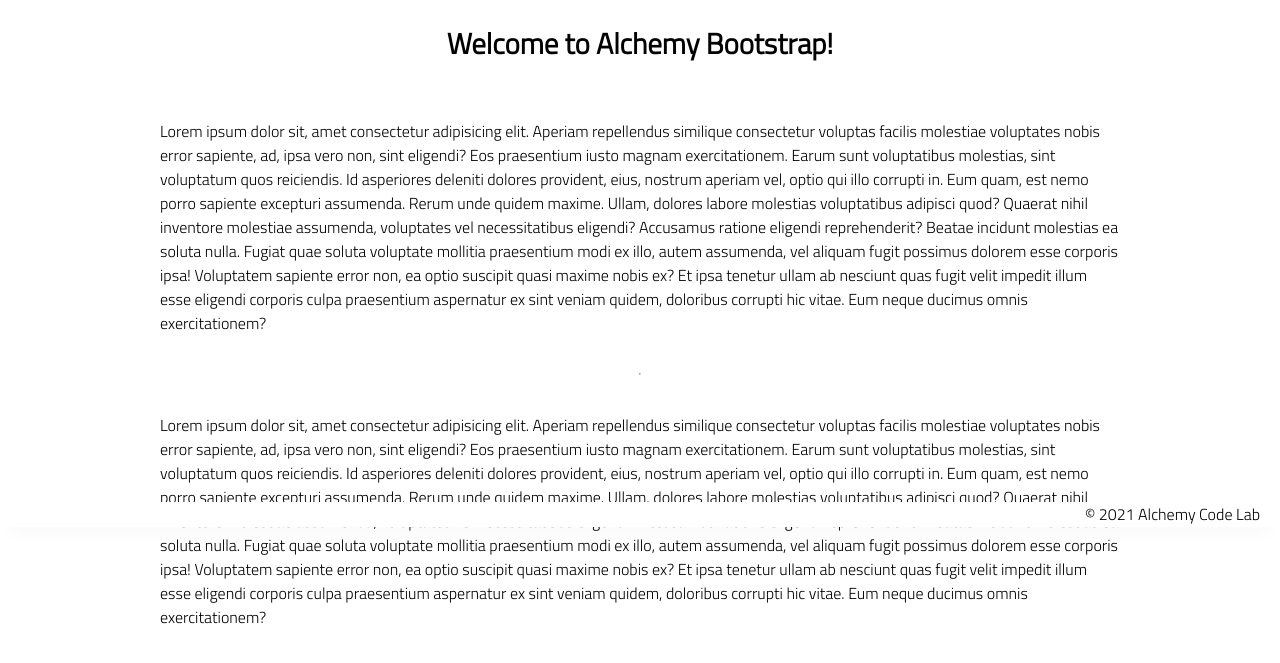
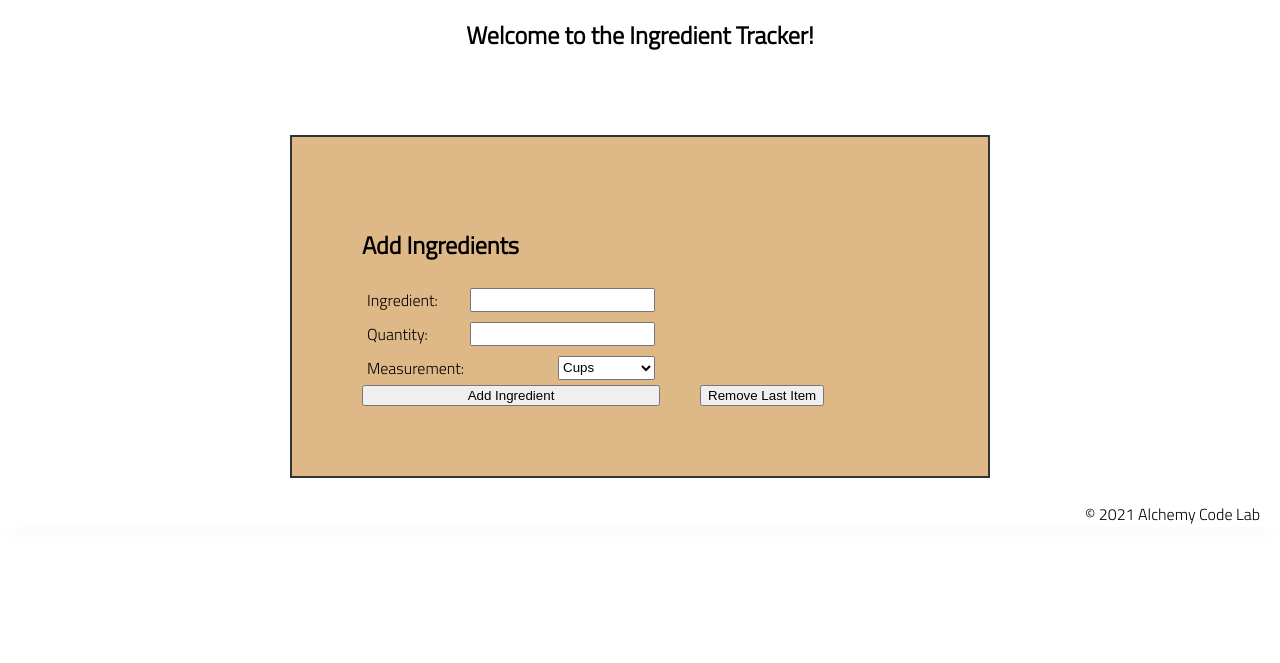
Before and after one commit to aaronEnyetu/mealTracker, a plain HTML site: page index.html in a window 1280 px wide. Shown: the part 273-936 px from the top of the page. After the commit the page ends 875 px from the top, so only its background shows below. Drawn offline with Linux system fonts and the light colour scheme.

Commit message:
Designed the Ingredient section

```diff
--- a/index.html
+++ b/index.html
@@ -21,45 +21,44 @@
     <main>
         <section class="main-section">
             <img class="main-logo" src="./assets/alchemy-logo.png" />
-            <h2>
-                Welcome to Alchemy Bootstrap!
-            </h2>
+            <h1>
+                Welcome to the Ingredient Tracker!
+            </h1>
+            <section>
 
-            <p>
-                Lorem ipsum dolor sit, amet consectetur adipisicing elit. Aperiam repellendus similique consectetur
-                voluptas facilis molestiae voluptates nobis error sapiente, ad, ipsa vero non, sint eligendi? Eos
-                praesentium iusto magnam exercitationem.
-                Earum sunt voluptatibus molestias, sint voluptatum quos reiciendis. Id asperiores deleniti dolores
-                provident, eius, nostrum aperiam vel, optio qui illo corrupti in. Eum quam, est nemo porro sapiente
-                excepturi assumenda.
-                Rerum unde quidem maxime. Ullam, dolores labore molestias voluptatibus adipisci quod? Quaerat nihil
-                inventore molestiae assumenda, voluptates vel necessitatibus eligendi? Accusamus ratione eligendi
-                reprehenderit? Beatae incidunt molestias ea soluta nulla.
-                Fugiat quae soluta voluptate mollitia praesentium modi ex illo, autem assumenda, vel aliquam fugit
-                possimus dolorem esse corporis ipsa! Voluptatem sapiente error non, ea optio suscipit quasi maxime nobis
-                ex?
-                Et ipsa tenetur ullam ab nesciunt quas fugit velit impedit illum esse eligendi corporis culpa
-                praesentium aspernatur ex sint veniam quidem, doloribus corrupti hic vitae. Eum neque ducimus omnis
-                exercitationem?
-            </p>
-            <hr />
-            <p>
-                Lorem ipsum dolor sit, amet consectetur adipisicing elit. Aperiam repellendus similique consectetur
-                voluptas facilis molestiae voluptates nobis error sapiente, ad, ipsa vero non, sint eligendi? Eos
-                praesentium iusto magnam exercitationem.
-                Earum sunt voluptatibus molestias, sint voluptatum quos reiciendis. Id asperiores deleniti dolores
-                provident, eius, nostrum aperiam vel, optio qui illo corrupti in. Eum quam, est nemo porro sapiente
-                excepturi assumenda.
-                Rerum unde quidem maxime. Ullam, dolores labore molestias voluptatibus adipisci quod? Quaerat nihil
-                inventore molestiae assumenda, voluptates vel necessitatibus eligendi? Accusamus ratione eligendi
-                reprehenderit? Beatae incidunt molestias ea soluta nulla.
-                Fugiat quae soluta voluptate mollitia praesentium modi ex illo, autem assumenda, vel aliquam fugit
-                possimus dolorem esse corporis ipsa! Voluptatem sapiente error non, ea optio suscipit quasi maxime nobis
-                ex?
-                Et ipsa tenetur ullam ab nesciunt quas fugit velit impedit illum esse eligendi corporis culpa
-                praesentium aspernatur ex sint veniam quidem, doloribus corrupti hic vitae. Eum neque ducimus omnis
-                exercitationem?
-            </p>
+                <div class="ingredients">
+
+                    <form id="add-ingredient">
+                        <h2>Add Ingredients</h2>
+                    <label>
+                        Ingredient:
+                        <input type="text" name="ingredient" id="ingredient"/>
+                    </label>
+                    <label>
+                        Quantity:
+                        <input type="number" name="quantity" id="quantity"/>
+                    </label>
+                    <label>
+                        Measurement:
+                        <select id="measurement">
+                            <option value="Cups">Cups</option>
+                            <option value="Grams">Grams</option>
+                            <option value="Milliliter">Milliliter</option>
+                            <option value="Teaspoon">Teaspoons</option>
+                            <option value="Tablespoon">Tablespoons</option>
+                        </select>
+                    </label>
+                    <button type="submit">Add Ingredient</button>
+                    </form>
+                    <div class="ingredients-list">
+                        <ul id="ingredients-list"></ul>
+                        <button id="remove">Remove Last Item</button>
+                    </div>
+                </div>
+            </section>
+
+
+
 
         </section>
     </main>
--- a/styles/home.css
+++ b/styles/home.css
@@ -1 +1,36 @@
 /* add home page styles here */
+
+form {
+    display: flex;
+    flex-direction: column;
+    margin: 20px;
+    width: 50%;
+}
+label {
+    display: flex;
+    flex-direction: row;
+    justify-content: space-between;
+    padding: 5px;
+}
+
+.ingredients {
+    display: flex;
+    flex-direction: row;
+    padding: 50px;
+    width: 700px;
+    background: burlywood;
+    border: 2px solid #333;
+
+}
+.ingredients-list {
+    display: flex;
+    flex-direction: column;
+    justify-content: space-between;
+    margin: 20px;
+}
+.h2 {
+    text-align: center;
+    font-size: 1.8rem;
+    font-weight: bold;
+
+}
--- a/styles/style.css
+++ b/styles/style.css
@@ -61,12 +61,6 @@ header {
     box-shadow: var(--shadow);
 }
 
-
-h2 {
-    font-size: 1.8rem;
-    font-weight: bold;
-}
-
 .gutter-right {
     margin-right: 20px;
 }
```
Also changed, not shown: 1 other file.
